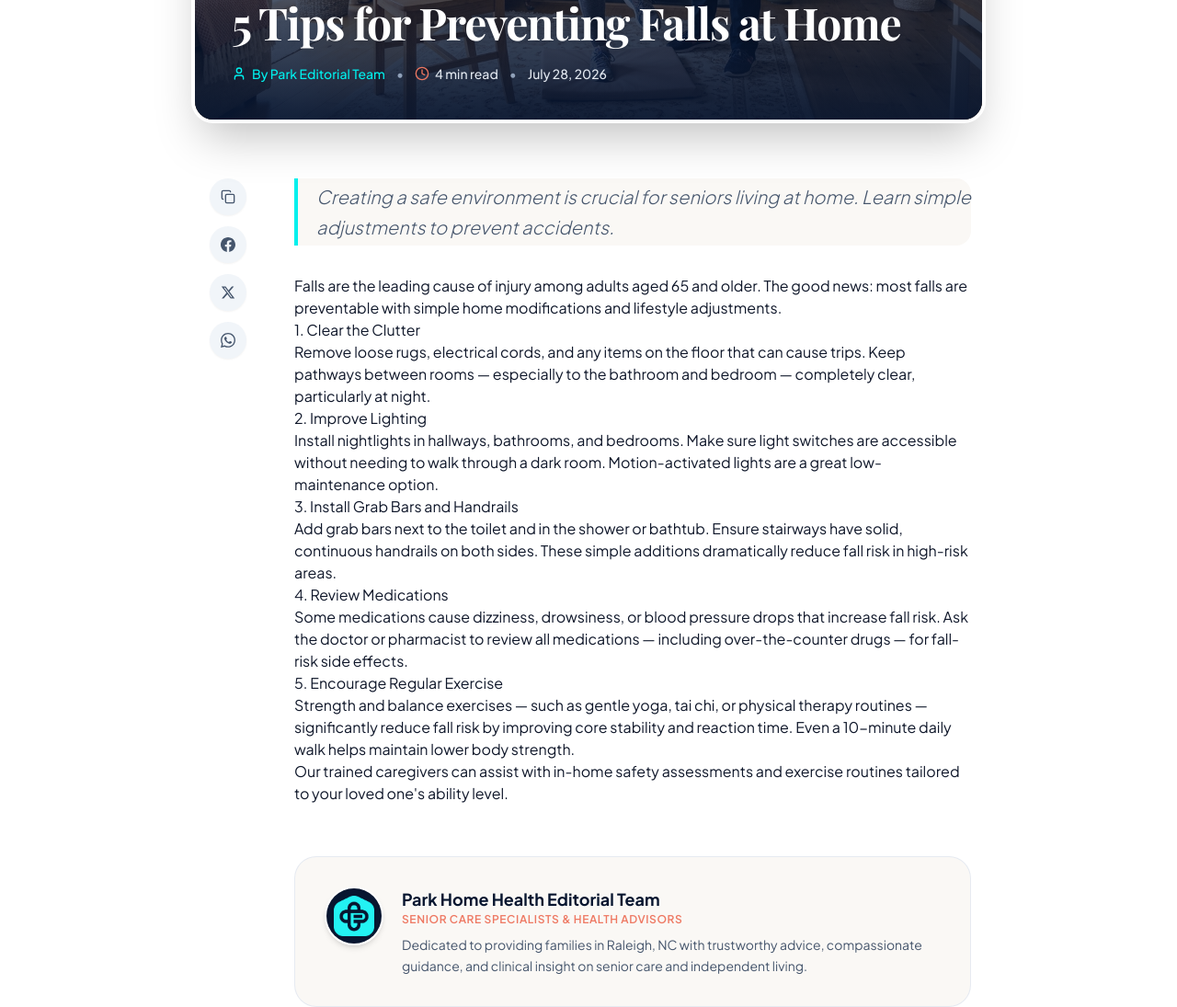
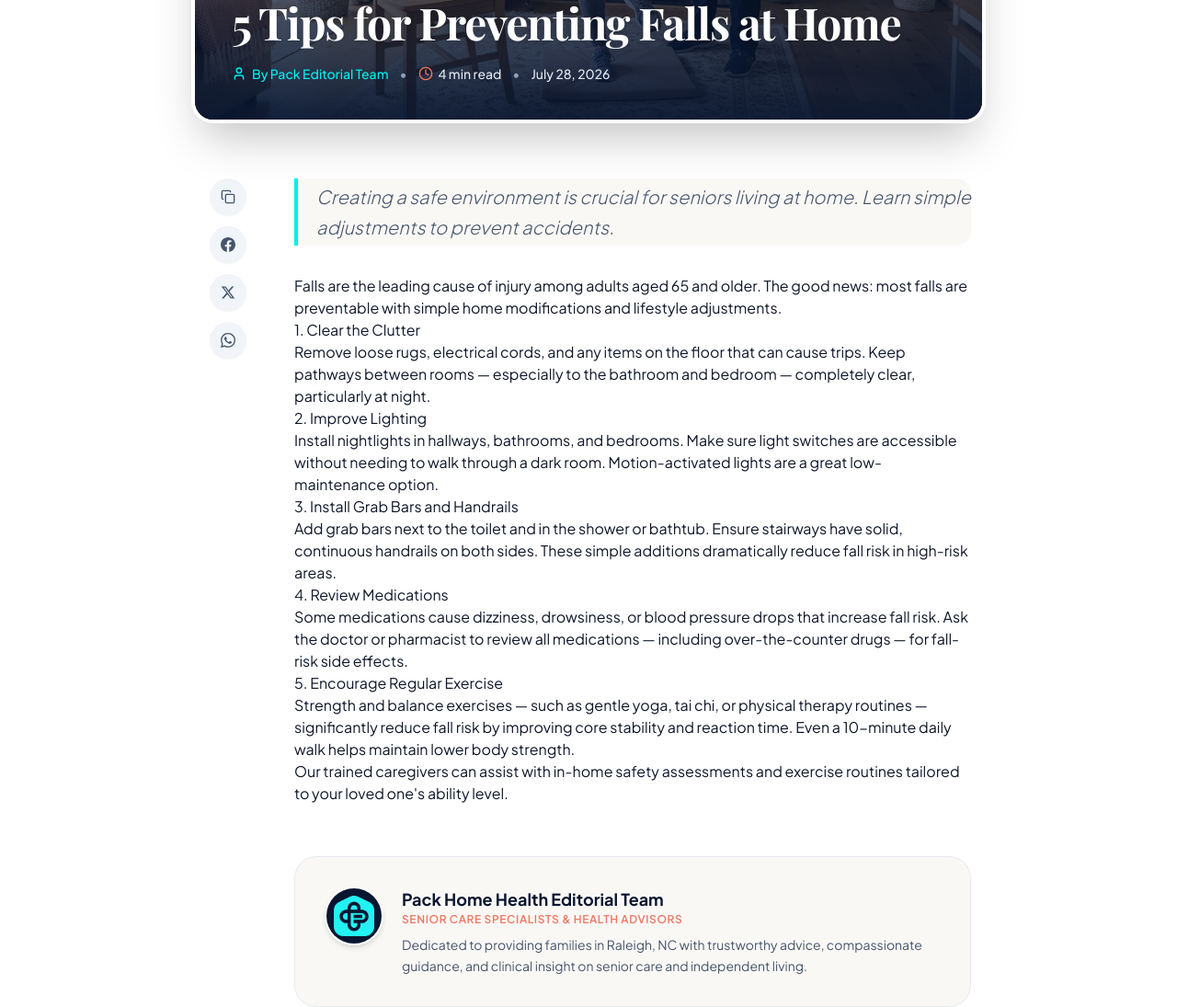
Before and after one commit to audu-joshua/park-home-care, a Next.js app: page /blogs/5-tips-preventing-falls-at-home in a window 1280 px wide. Shown: the part 526-1621 px from the top of the page at 92% size. Built offline with nearby package versions, Linux system fonts and the light colour scheme; no server answers; a web font is replaced by a local one.

Commit message:
chore(branding): replace 'Park' with 'Pack' in blog detail editorial credit

```diff
--- a/src/app/blogs/[slug]/page.tsx
+++ b/src/app/blogs/[slug]/page.tsx
@@ -100,7 +100,7 @@ export default function BlogDetailPage() {
               <div className="flex flex-wrap items-center gap-3 text-xs sm:text-sm text-slate-200 font-medium">
                 <span className="flex items-center gap-1.5 text-[#00F0ED]">
                   <User className="w-4 h-4" />
-                  By Park Editorial Team
+                  By Pack Editorial Team
                 </span>
                 <span className="text-slate-400">•</span>
                 <span className="flex items-center gap-1.5">
@@ -188,10 +188,10 @@ export default function BlogDetailPage() {
               {/* Author / Editorial Card */}
               <div className="mt-14 p-6 sm:p-8 rounded-3xl bg-[#FAF8F5] border border-slate-200/80 flex flex-col sm:flex-row items-center sm:items-start gap-5">
                 <div className="relative w-16 h-16 rounded-full overflow-hidden shrink-0 border-2 border-white shadow-md">
-                  <Image src="/images/Icon 1.webp" alt="Park Home Health" fill className="object-cover bg-[#081630] p-2" />
+                  <Image src="/images/Icon 1.webp" alt="Pack Home Health" fill className="object-cover bg-[#081630] p-2" />
                 </div>
                 <div className="flex-1 text-center sm:text-left">
-                  <h4 className="font-bold text-[#081630] text-base sm:text-lg">Park Home Health Editorial Team</h4>
+                  <h4 className="font-bold text-[#081630] text-base sm:text-lg">Pack Home Health Editorial Team</h4>
                   <p className="text-xs text-[#EE7862] font-semibold uppercase tracking-wider mb-2">Senior Care Specialists &amp; Health Advisors</p>
                   <p className="text-slate-600 text-sm leading-relaxed">
                     Dedicated to providing families in Raleigh, NC with trustworthy advice, compassionate guidance, and clinical insight on senior care and independent living.
```
